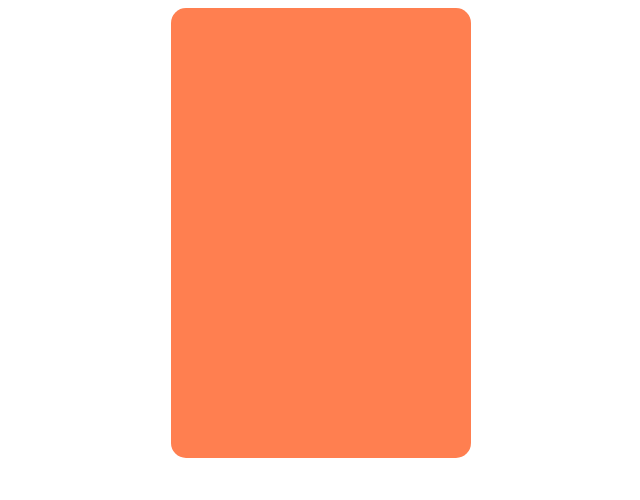
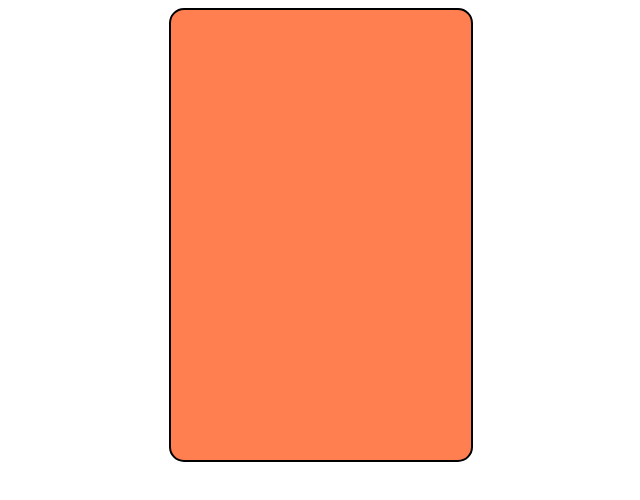
Before and after one commit to JimmyWallener/pokemon, a plain HTML site: page index.html in a window 1280 px wide. Shown: the whole page, without its empty margins (319-959 px from the left). Drawn offline with Linux system fonts and the light colour scheme.

Commit message:
small changes

```diff
--- a/css/style.css
+++ b/css/style.css
@@ -12,6 +12,7 @@ body {
     height: 450px;
     margin: auto;
     background: coral;
+    border: 2px black solid;
     border-radius: 15px;
-    border: 2 px black solid;
+
 }
```
Also changed, not shown: index.html (+1 -0 lines).
